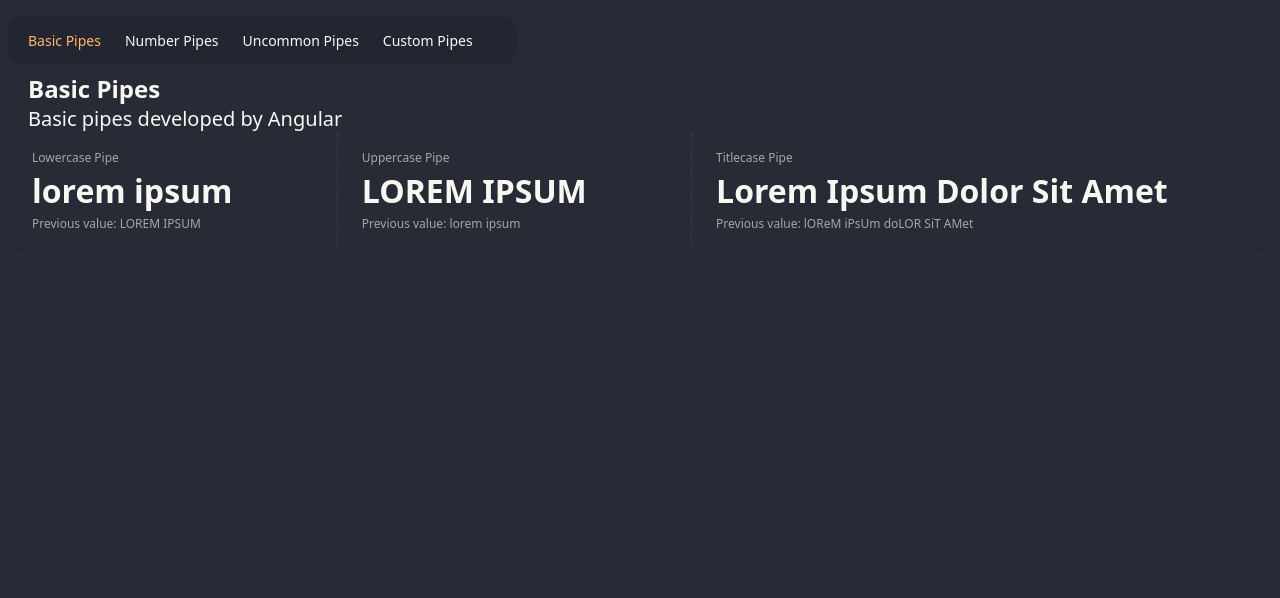
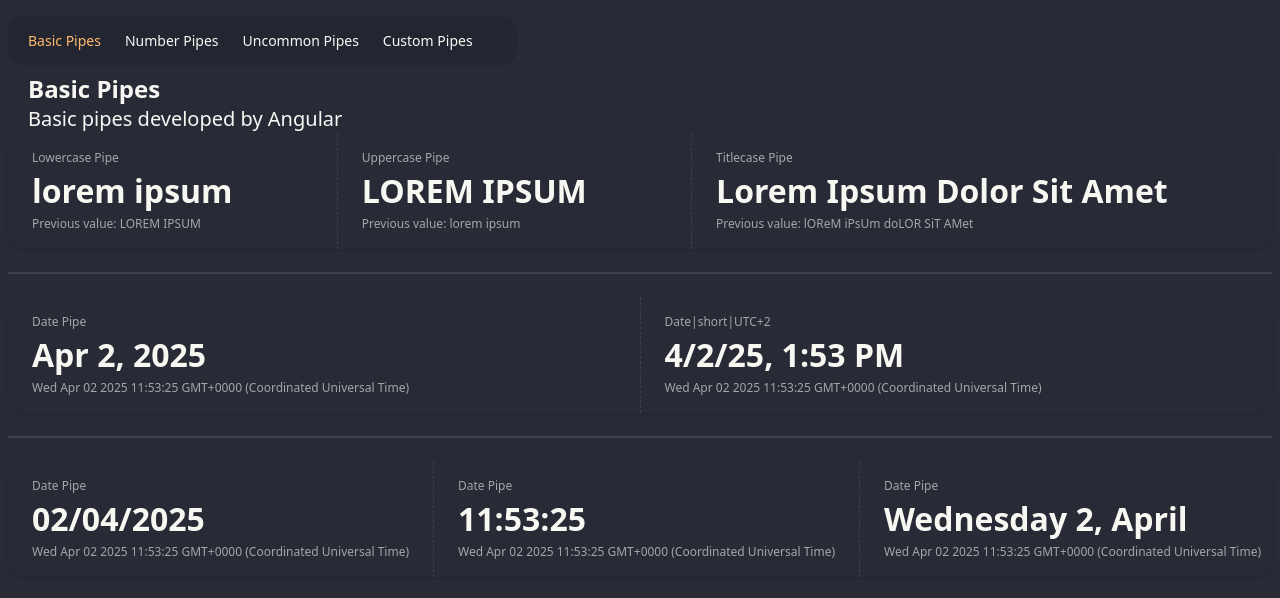
Before and after one commit to caindra/angular, an Angular app in the folder 04-pipes-app/: page /basic in a window 1280 px wide. Shown: the top 598 px of the page. Built offline with nearby package versions, Linux system fonts and the light colour scheme.

Commit message:
date pipe

```diff
--- a/04-pipes-app/src/app/pages/basic-page/basic-page.component.html
+++ b/04-pipes-app/src/app/pages/basic-page/basic-page.component.html
@@ -22,3 +22,43 @@
     <div class="stat-desc">Previous value: {{fullName()}}</div>
   </div>
 </div>
+
+<div class="divider"></div>
+
+<div class="stats stats-vertical lg:stats-horizontal shadow w-full">
+  <div class="stat">
+    <div class="stat-title">Date Pipe</div>
+    <div class="stat-value">{{customDate() | date}}</div>
+    <div class="stat-desc">{{customDate()}}</div>
+  </div>
+
+  <div class="stat">
+    <div class="stat-title">Date|short|UTC+2</div>
+    <div class="stat-value">{{customDate() | date: 'short' : 'UTC+2'}}</div>
+    <div class="stat-desc">{{customDate()}}</div>
+  </div>
+
+</div>
+
+<div class="divider"></div>
+
+<div class="stats stats-vertical lg:stats-horizontal shadow w-full">
+  <div class="stat">
+    <div class="stat-title">Date Pipe</div>
+    <div class="stat-value">{{customDate() | date:'dd/MM/yyyy'}}</div>
+    <div class="stat-desc">{{customDate()}}</div>
+  </div>
+
+  <div class="stat">
+    <div class="stat-title">Date Pipe</div>
+    <div class="stat-value">{{customDate() | date:'HH:mm:ss'}}</div>
+    <div class="stat-desc">{{customDate()}}</div>
+  </div>
+
+  <div class="stat">
+    <div class="stat-title">Date Pipe</div>
+    <div class="stat-value">{{customDate() | date:'EEEE d, MMMM'}}</div>
+    <div class="stat-desc">{{customDate()}}</div>
+  </div>
+
+</div>
--- a/04-pipes-app/src/app/pages/basic-page/basic-page.component.ts
+++ b/04-pipes-app/src/app/pages/basic-page/basic-page.component.ts
@@ -1,12 +1,13 @@
-import { LowerCasePipe, TitleCasePipe, UpperCasePipe } from '@angular/common';
-import { ChangeDetectionStrategy, Component, signal } from '@angular/core';
+import { DatePipe, LowerCasePipe, TitleCasePipe, UpperCasePipe } from '@angular/common';
+import { ChangeDetectionStrategy, Component, effect, signal } from '@angular/core';
 
 @Component({
   selector: 'app-basic-page',
   imports: [
     LowerCasePipe,
     UpperCasePipe,
-    TitleCasePipe
+    TitleCasePipe,
+    DatePipe
   ],
   templateUrl: './basic-page.component.html',
   changeDetection: ChangeDetectionStrategy.OnPush,
@@ -15,4 +16,16 @@
   nameLower = signal('lorem ipsum');
   nameUpper = signal('LOREM IPSUM');
   fullName = signal('lOReM iPsUm doLOR SiT AMet');
+
+  customDate = signal(new Date());
+
+  tickingDateEffect = effect((onCleanup) => {
+    const interval = setInterval(() => {
+      this.customDate.set(new Date())
+    }, 1000);
+
+    onCleanup(() => {
+      clearInterval(interval);
+    })
+  })
 }
```
